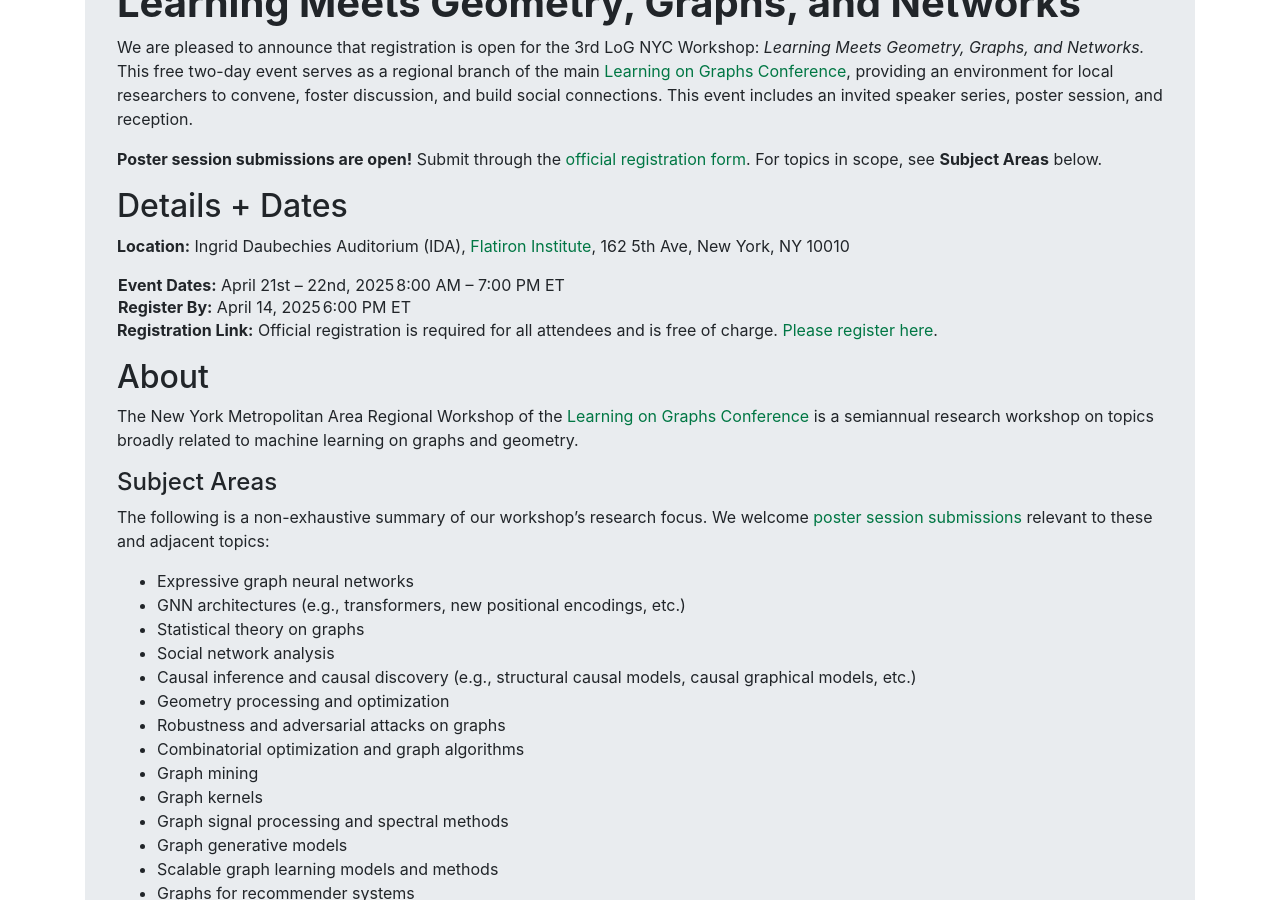
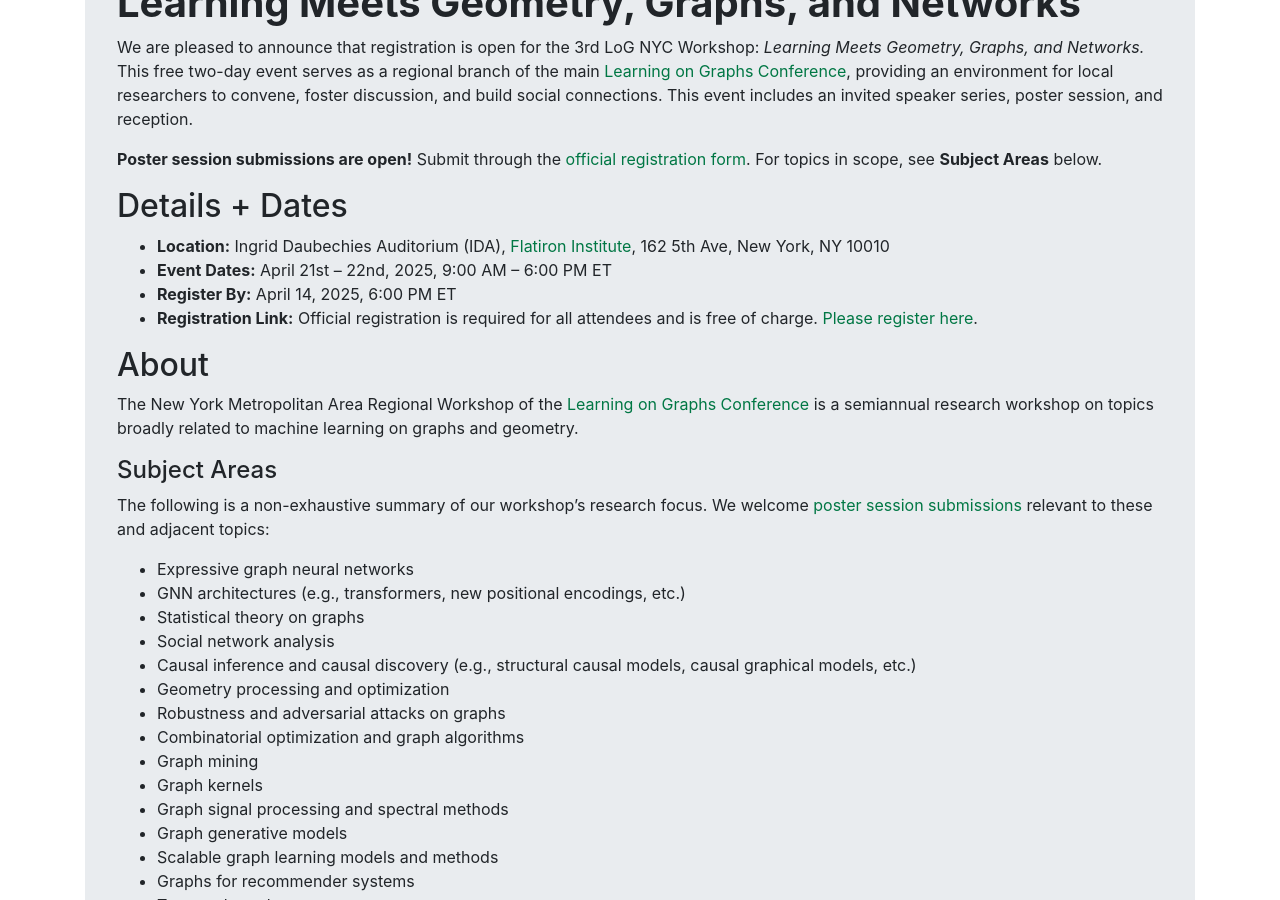
Before and after one commit to log-nyc/log-nyc.github.io, a Jekyll site: the page built from index.md, in a window 1280 px wide and 900 px high, scrolled down 794 px. Built offline with Jekyll 4.4.1, drawn with Linux system fonts in a browser that asks for light colours; our own code applies the rules of GitHub Pages for plain Markdown files.

Commit message:
fix time

```diff
--- a/index.md
+++ b/index.md
@@ -8,13 +8,10 @@
 
 ## Details + Dates
 
-**Location:**  Ingrid Daubechies Auditorium (IDA), [Flatiron Institute](https://www.simonsfoundation.org/flatiron/), 162 5th Ave, New York, NY 10010
-
-**Event Dates:** April 21st – 22nd, 2025 | 8:00 AM – 7:00 PM ET
-
-**Register By:** April 14, 2025 | 6:00 PM ET
-
-**Registration Link:** Official registration is required for all attendees and is free of charge. [Please register here](https://events.simonsfoundation.org/event/90116c4e-d87a-4943-8bb8-b3b92d0ff398/regProcessStep1:9d11078f-3ba9-4a4e-be59-4d82b9e7a8ca?RefId=Registration).
+- **Location:**  Ingrid Daubechies Auditorium (IDA), [Flatiron Institute](https://www.simonsfoundation.org/flatiron/), 162 5th Ave, New York, NY 10010
+- **Event Dates:** April 21st – 22nd, 2025, 9:00 AM – 6:00 PM ET
+- **Register By:** April 14, 2025, 6:00 PM ET
+- **Registration Link:** Official registration is required for all attendees and is free of charge. [Please register here](https://events.simonsfoundation.org/event/90116c4e-d87a-4943-8bb8-b3b92d0ff398/regProcessStep1:9d11078f-3ba9-4a4e-be59-4d82b9e7a8ca?RefId=Registration).
 
 
 ## About
```
